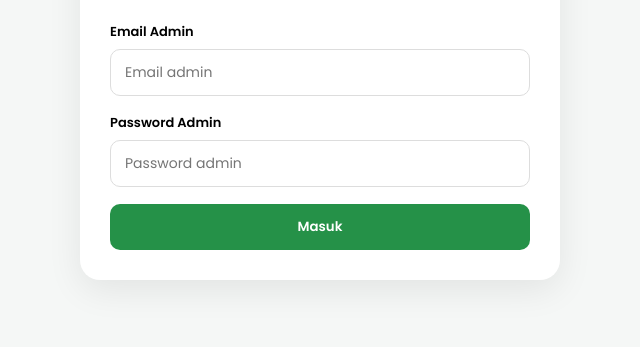
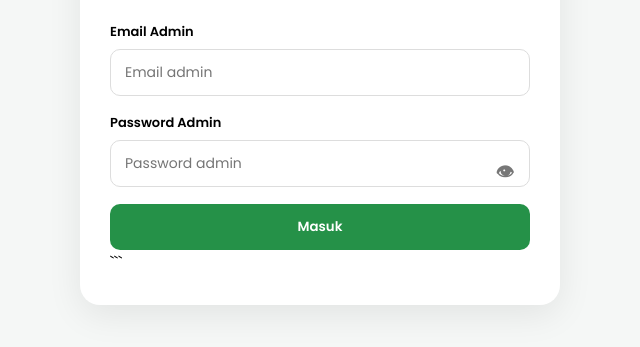
Before and after one commit to bimcuk/bayi-app, a plain HTML site: page admin.html in a window 1280 px wide. Shown: the part 343-690 px from the top of the page, without its empty margins (320-960 px from the left). Drawn offline with nearby package versions, Linux system fonts and the light colour scheme.

Commit message:
Update admin.html

````diff
--- a/admin.html
+++ b/admin.html
@@ -1,4 +1,5 @@
 <!DOCTYPE html>
+
 <html lang="id">
 
 <head>
@@ -7,6 +8,7 @@
 <meta
 name="viewport"
 content="width=device-width, initial-scale=1.0"
+
 >
 
   <title>Admin - Kelola Akun</title>
@@ -160,7 +162,42 @@
       word-break: break-word;
     }
 
+
+    /* =====================================================
+       PASSWORD TOGGLE
+       ===================================================== */
+
+    .password-wrapper {
+      position: relative;
+    }
+
+    .password-wrapper input {
+      padding-right: 45px;
+    }
+
+    .password-toggle {
+      position: absolute;
+      width: auto;
+      right: 12px;
+      top: 50%;
+      transform: translateY(-50%);
+      border: 0;
+      padding: 4px;
+      margin: 0;
+      background: transparent;
+      color: #777;
+      font-size: 18px;
+      line-height: 1;
+      cursor: pointer;
+    }
+
+    .password-toggle:hover {
+      opacity: 1;
+      color: #259148;
+    }
+
   </style>
+
 </head>
 
 <body>
@@ -176,6 +213,7 @@
     class="card"
   >
 
+```
 <div class="logo">
   🔐
 </div>
@@ -202,6 +240,8 @@
 
 <label>Password Admin</label>
 
+<div class="password-wrapper">
+
   <input
     id="adminPassword"
     type="password"
@@ -210,15 +250,26 @@
   >
 
   <button
+    type="button"
+    class="password-toggle"
+    onclick="togglePassword('adminPassword', this)"
+    aria-label="Tampilkan password"
+  >
+    👁
+  </button>
+
+</div>
+
+<button
   id="loginButton"
   class="btn-primary"
   onclick="loginAdmin()"
 >
   Masuk
 </button>
+```
 
   </div>
-
 
   <!-- =====================================================
        ADMIN PANEL
@@ -229,6 +280,7 @@
     class="card hidden"
   >
 
+```
 <div class="logo">
   ⚙️
 </div>
@@ -273,11 +325,24 @@
 
 <label>Password Baru</label>
 
+<div class="password-wrapper">
+
   <input
     id="newPassword"
     type="password"
     placeholder="Kosongkan jika tidak ingin mengubah password"
   >
+
+  <button
+    type="button"
+    class="password-toggle"
+    onclick="togglePassword('newPassword', this)"
+    aria-label="Tampilkan password"
+  >
+    👁
+  </button>
+
+</div>
 
 <button
   id="updateButton"
@@ -293,11 +358,11 @@
 >
   Keluar
 </button>
+```
 
   </div>
 
 </div>
-
 
 <script>
 
@@ -353,6 +418,42 @@
       user.email.trim().toLowerCase() ===
       ADMIN_EMAIL.trim().toLowerCase()
     );
+  }
+
+
+  // =========================================================
+  // TOGGLE PASSWORD
+  // =========================================================
+
+  function togglePassword(inputId, button) {
+
+    const input =
+      document.getElementById(inputId);
+
+    if (!input) return;
+
+    if (input.type === 'password') {
+
+      input.type = 'text';
+
+      button.textContent = '👁';
+
+      button.setAttribute(
+        'aria-label',
+        'Sembunyikan password'
+      );
+
+    } else {
+
+      input.type = 'password';
+
+      button.textContent = '👁';
+
+      button.setAttribute(
+        'aria-label',
+        'Tampilkan password'
+      );
+    }
   }
 
 
````
Lines whose indentation alone changed are shown as unchanged.
